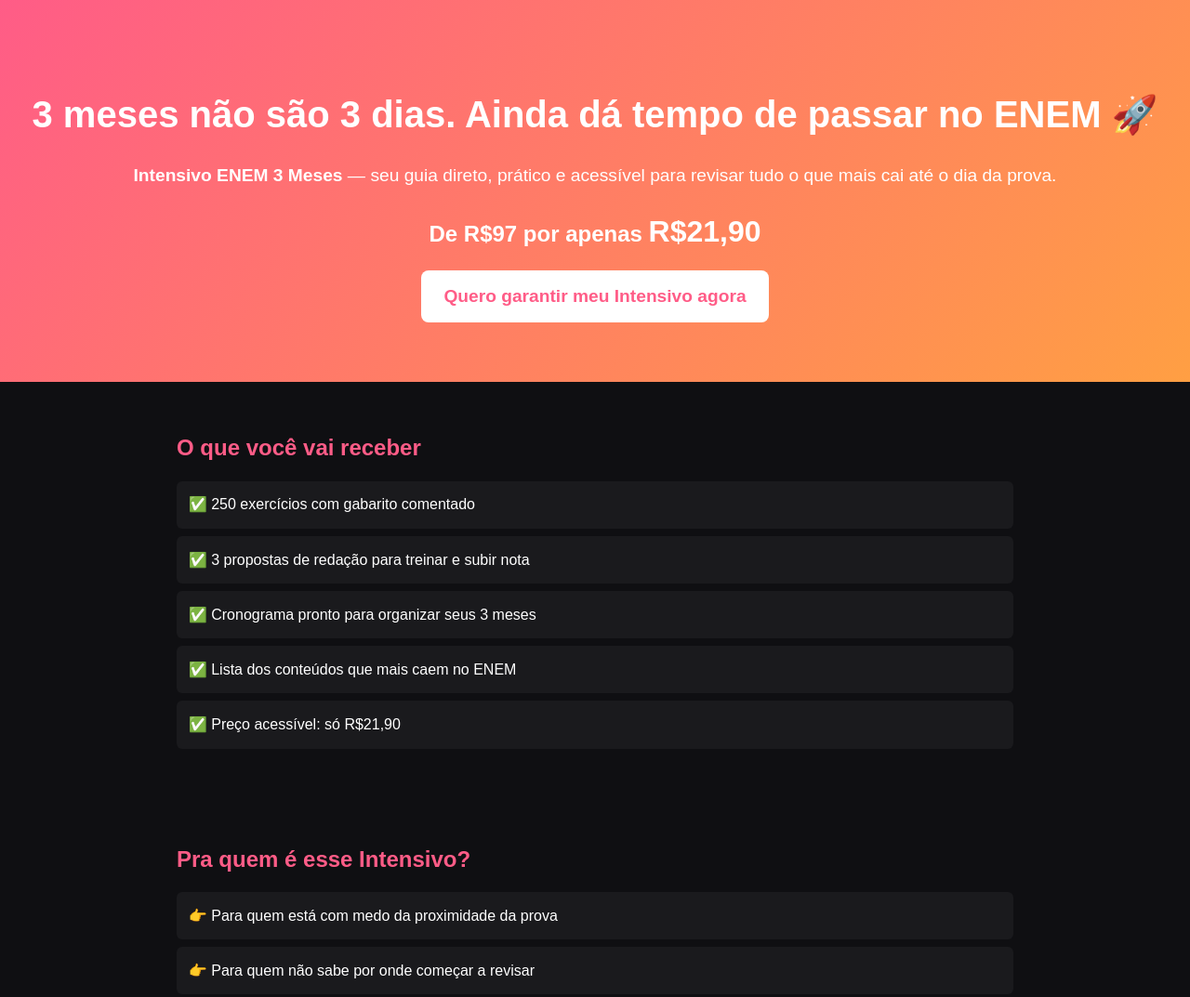
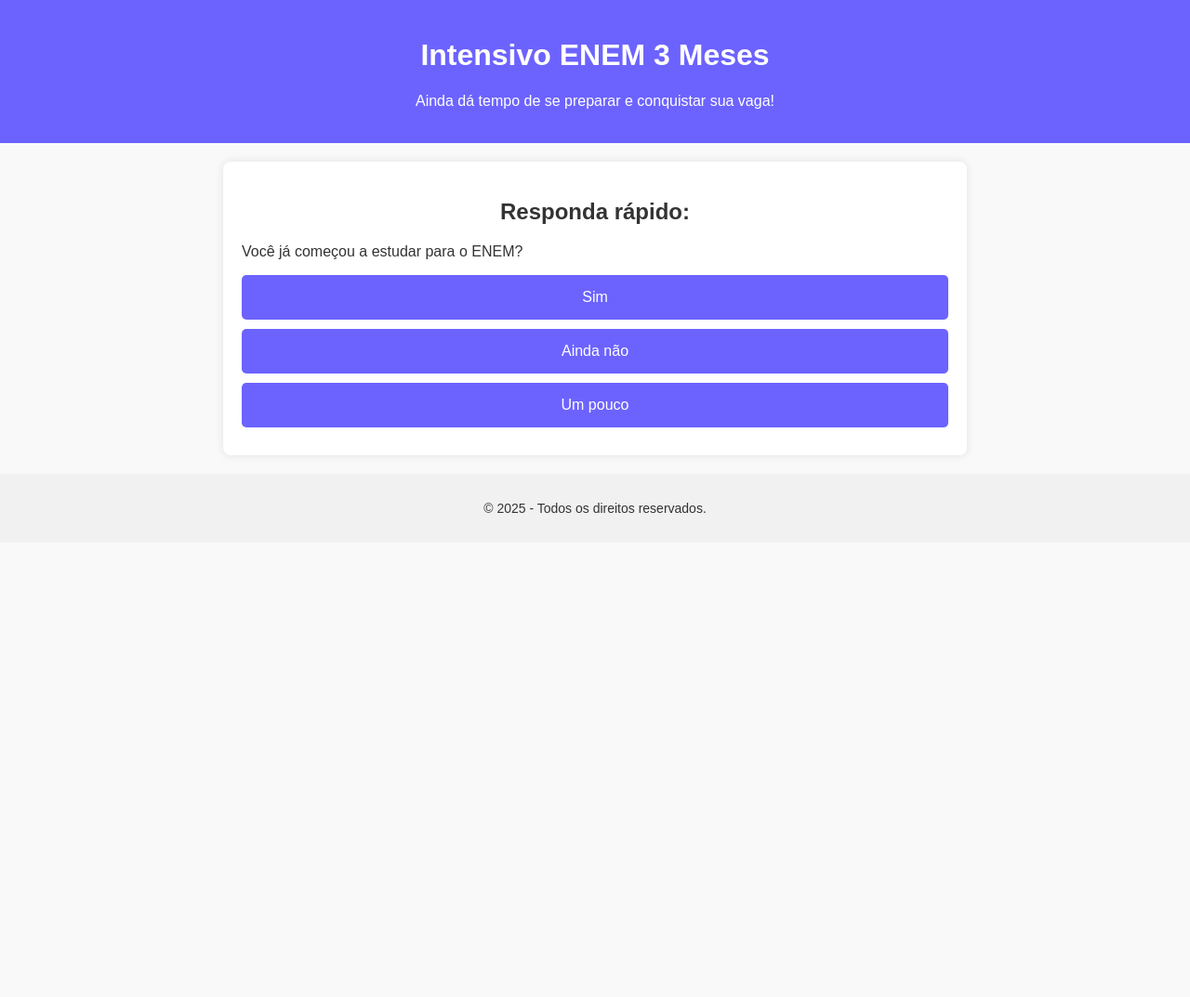
Before and after one commit to intensivoEnem/INTENSIVO-ENEM-3-MESES, a plain HTML site: page index.html in a window 1280 px wide. Shown: the top 1073 px of the page at 93% size. After the commit the page ends 800 px from the top, so only its background shows below. Drawn offline with Linux system fonts and the light colour scheme.

Commit message:
Update index.html

```diff
--- a/index.html
+++ b/index.html
@@ -5,120 +5,131 @@
   <meta name="viewport" content="width=device-width, initial-scale=1.0">
   <title>Intensivo ENEM 3 Meses</title>
   <style>
-    :root {
-      --brand:#ff5c87;
-      --brand-2:#ff9f43;
-      --bg:#0f0f12;
-      --text:#ffffff;
-    }
     body {
-      margin:0;
-      font-family: 'Arial', sans-serif;
-      background:var(--bg);
-      color:var(--text);
-      line-height:1.6;
+      font-family: Arial, sans-serif;
+      margin: 0;
+      padding: 0;
+      background: #f9f9f9;
+      color: #333;
     }
     header {
-      text-align:center;
-      padding:4rem 1rem;
-      background: linear-gradient(135deg,var(--brand),var(--brand-2));
-      color:#fff;
+      background: #6c63ff;
+      color: white;
+      padding: 20px;
+      text-align: center;
     }
-    header h1 {
-      font-size:2.5rem;
-      margin-bottom:1rem;
+    .container {
+      width: 90%;
+      max-width: 800px;
+      margin: 20px auto;
     }
-    header p {
-      font-size:1.2rem;
+    h1, h2 {
+      text-align: center;
     }
-    .price {
-      font-size:1.5rem;
-      margin:1rem 0;
-      font-weight:bold;
+    .quiz, .sales {
+      background: white;
+      padding: 20px;
+      border-radius: 8px;
+      box-shadow: 0 0 10px rgba(0,0,0,0.1);
+      margin-bottom: 20px;
     }
-    .btn {
-      display:inline-block;
-      background:#fff;
-      color:var(--brand);
-      padding:0.8rem 1.5rem;
-      font-size:1.2rem;
-      border-radius:8px;
-      text-decoration:none;
-      font-weight:bold;
-      transition:0.3s;
+    .quiz button, .cta {
+      display: block;
+      width: 100%;
+      margin: 10px 0;
+      padding: 15px;
+      border: none;
+      border-radius: 5px;
+      font-size: 16px;
+      background: #6c63ff;
+      color: white;
+      cursor: pointer;
+      transition: background 0.3s;
     }
-    .btn:hover {
-      background:#f1f1f1;
+    .quiz button:hover, .cta:hover {
+      background: #5548d9;
     }
-    section {
-      padding:2rem 1rem;
-      max-width:900px;
-      margin:auto;
-    }
-    h2 {
-      color:var(--brand);
-      margin-bottom:1rem;
-    }
-    ul {
-      list-style: none;
-      padding:0;
-    }
-    ul li {
-      background:#1a1a1d;
-      margin:0.5rem 0;
-      padding:0.8rem;
-      border-radius:6px;
+    .hidden {
+      display: none;
     }
     footer {
-      text-align:center;
-      padding:2rem 1rem;
-      background:#1a1a1d;
-      font-size:0.9rem;
-      color:#ccc;
+      text-align: center;
+      padding: 15px;
+      font-size: 14px;
+      background: #f1f1f1;
+      margin-top: 20px;
     }
   </style>
 </head>
 <body>
+  <header>
+    <h1>Intensivo ENEM 3 Meses</h1>
+    <p>Ainda dá tempo de se preparar e conquistar sua vaga!</p>
+  </header>
 
-<header>
-  <h1>3 meses não são 3 dias. Ainda dá tempo de passar no ENEM 🚀</h1>
-  <p><strong>Intensivo ENEM 3 Meses</strong> — seu guia direto, prático e acessível para revisar tudo o que mais cai até o dia da prova.</p>
-  <div class="price">De R$97 por apenas <span style="color:#fff; font-size:2rem;">R$21,90</span></div>
-  <a href="https://pay.sunize.com.br/wxqbfYfe" target="_blank" rel="noopener noreferrer" class="btn">
+  <div class="container">
+
+    <!-- Quiz -->
+    <div class="quiz" id="quiz">
+      <h2>Responda rápido:</h2>
+      <div id="q1">
+        <p>Você já começou a estudar para o ENEM?</p>
+        <button onclick="nextQuestion('q2')">Sim</button>
+        <button onclick="nextQuestion('q2')">Ainda não</button>
+        <button onclick="nextQuestion('q2')">Um pouco</button>
+      </div>
+      <div id="q2" class="hidden">
+        <p>Qual é sua maior dificuldade?</p>
+        <button onclick="nextQuestion('q3')">Redação</button>
+        <button onclick="nextQuestion('q3')">Matemática</button>
+        <button onclick="nextQuestion('q3')">Organização</button>
+      </div>
+      <div id="q3" class="hidden">
+        <p>Você acredita que 3 meses ainda dá tempo?</p>
+        <button onclick="showSales()">Sim, quero tentar!</button>
+        <button onclick="showSales()">Estou com medo, mas quero ajuda</button>
+      </div>
+    </div>
+
+    <!-- Página de Vendas -->
+    <div class="sales hidden" id="sales">
+      <h2>🚀 Intensivo ENEM 3 Meses</h2>
+      <p>Você tem 3 meses até a prova e acha que não dá tempo? Ainda dá sim!
+      Com o nosso intensivo, você vai ter o direcionamento certo para aproveitar cada dia até o ENEM.</p>
+
+      <ul>
+        <li>📘 250 exercícios com gabarito</li>
+        <li>✍️ 3 propostas de redação</li>
+        <li>🗓️ Cronograma de estudos pronto</li>
+        <li>⭐ Lista dos conteúdos mais importantes</li>
+      </ul>
+
+      <h3>💰 Tudo isso por apenas R$21,90</h3>
+
+      <a href="https://pay.sunize.com.br/wxqbfYfe" target="_blank" rel="noopener noreferrer" class="btn">
   Quero garantir meu Intensivo agora
 </a>
-</header>
+        <button class="cta">Quero garantir minha vaga agora!</button>
+      </a>
+    </div>
+  </div>
 
-<section>
-  <h2>O que você vai receber</h2>
-  <ul>
-    <li>✅ 250 exercícios com gabarito comentado</li>
-    <li>✅ 3 propostas de redação para treinar e subir nota</li>
-    <li>✅ Cronograma pronto para organizar seus 3 meses</li>
-    <li>✅ Lista dos conteúdos que mais caem no ENEM</li>
-    <li>✅ Preço acessível: só R$21,90</li>
-  </ul>
-</section>
+  <footer>
+    <p>© 2025 - Todos os direitos reservados.</p>
+  </footer>
 
-<section>
-  <h2>Pra quem é esse Intensivo?</h2>
-  <ul>
-    <li>👉 Para quem está com medo da proximidade da prova</li>
-    <li>👉 Para quem não sabe por onde começar a revisar</li>
-    <li>👉 Para quem precisa de clareza sobre o que mais cai</li>
-    <li>👉 Para quem quer aumentar as chances em pouco tempo</li>
-  </ul>
-</section>
+  <script>
+    function nextQuestion(nextId) {
+      const questions = document.querySelectorAll('.quiz > div');
+      questions.forEach(q => q.classList.add('hidden'));
+      document.getElementById(nextId).classList.remove('hidden');
+    }
 
-<section>
-  <h2>O diferencial</h2>
-  <p>Enquanto cursinhos cobram caro, o <strong>Intensivo ENEM 3 Meses</strong> entrega conteúdo direcionado e estratégico por apenas <strong>R$21,90</strong>.
-  Preço acessível, sem enrolação, só o que você precisa até a prova.</p>
-</section>
-
-<footer>
-  <p>© 2025 - Todos os direitos reservados.</p>
-</footer>
-
+    function showSales() {
+      document.getElementById('quiz').classList.add('hidden');
+      document.getElementById('sales').classList.remove('hidden');
+      window.scrollTo({ top: 0, behavior: 'smooth' });
+    }
+  </script>
 </body>
 </html>
```
